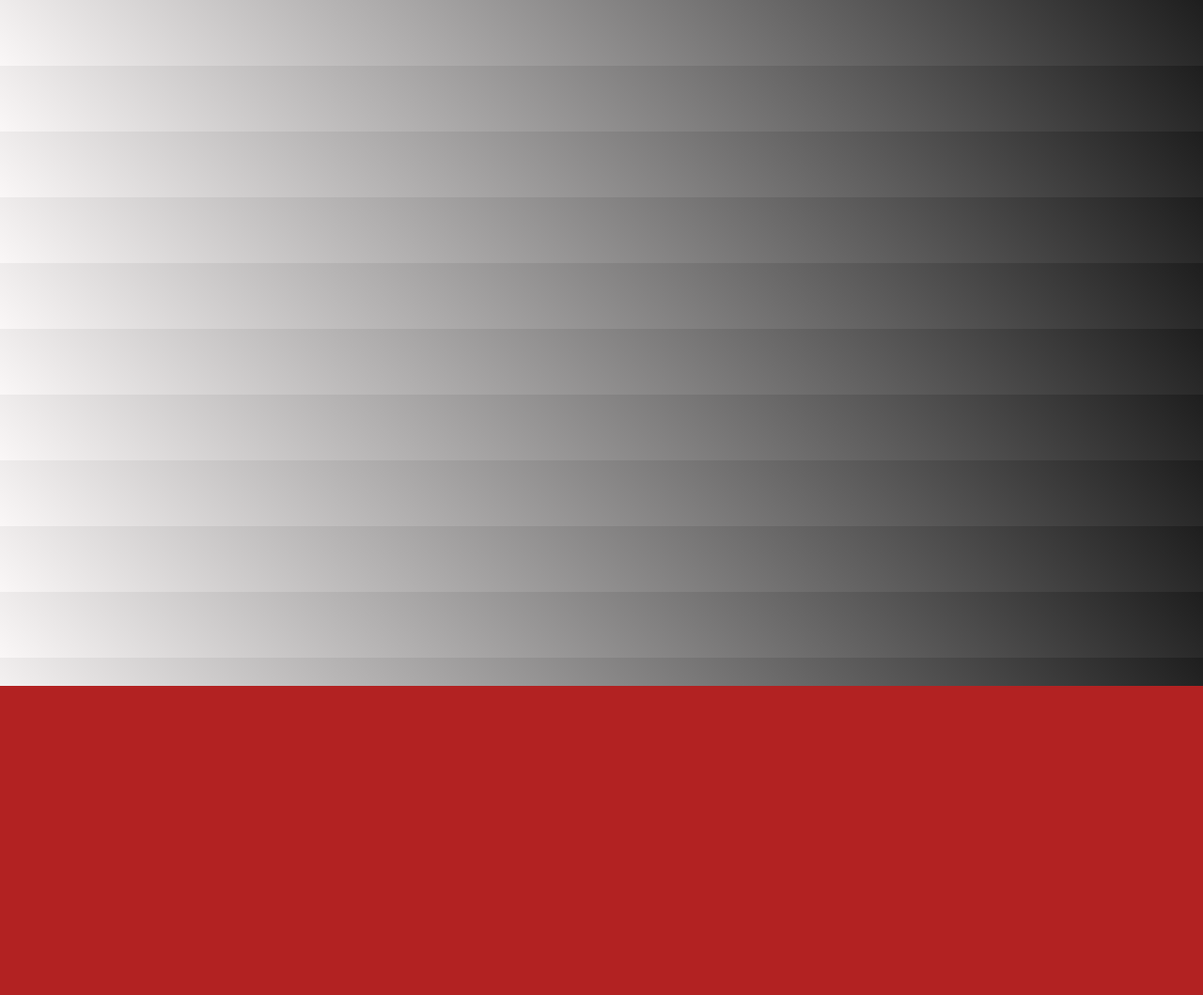
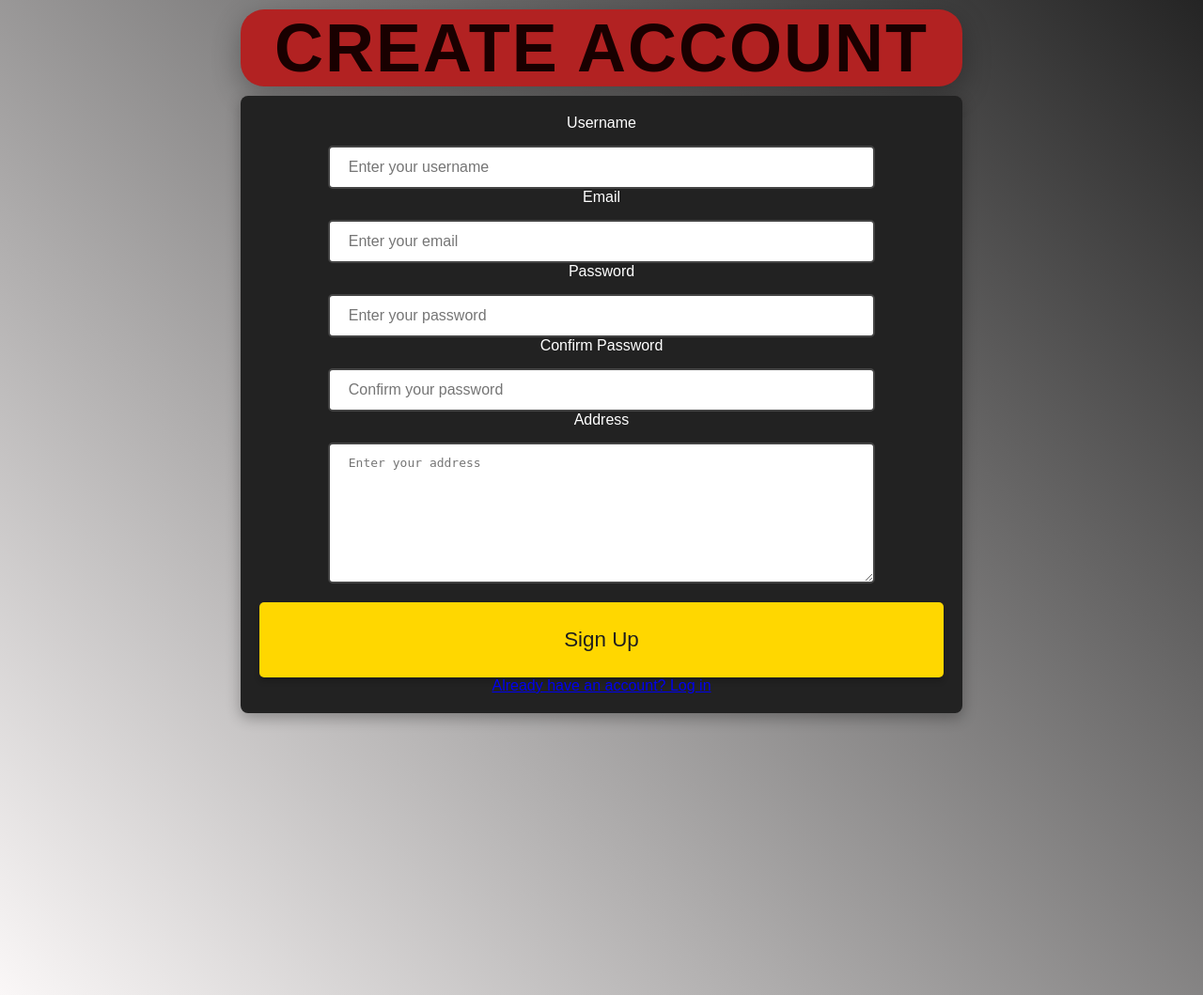
Before and after one commit to ArmandoMartinez3/dgl104-appdevproj-group6, a Django app: template gymapp/templates/admin/t.create_account.admin.html in a window 1280 px wide. Shown: the part 70-1129 px from the top of the page at 94% size. Before the commit the page ends 800 px from the top, so only its background shows below. Run offline with Django 5.2, Linux system fonts and the light colour scheme; the template is opened without the code that fills it, so the values that code supplies are empty.

Commit message:
added content to the create account pg

```diff
--- a/gymapp/templates/admin/t.create_account.admin.html
+++ b/gymapp/templates/admin/t.create_account.admin.html
@@ -20,5 +20,68 @@
         </div>
       </nav>
     </header>
+    <main>
+      <section class="create-account-container">
+        <h2>Create Account</h2>
+
+        <!-- The Account Form -->
+        <section class="form-container">
+          <form action="#" method="POST">
+            <label for="username">Username</label>
+            <input
+              type="text"
+              id="username"
+              name="username"
+              placeholder="Enter your username"
+              required
+            />
+
+            <label for="email">Email</label>
+            <input
+              type="email"
+              id="email"
+              name="email"
+              placeholder="Enter your email"
+              required
+            />
+
+            <label for="password">Password</label>
+            <input
+              type="password"
+              id="password"
+              name="password"
+              placeholder="Enter your password"
+              required
+            />
+
+            <label for="confirm-password">Confirm Password</label>
+            <input
+              type="password"
+              id="confirm-password"
+              name="confirm-password"
+              placeholder="Confirm your password"
+              required
+            />
+
+            <label for="address">Address</label>
+            <textarea
+              id="address"
+              name="address"
+              placeholder="Enter your address"
+              required
+            ></textarea>
+
+            <div class="button-container">
+              <button type="submit">Sign Up</button>
+            </div>
+
+            <div class="password-link">
+              <a href="#">Already have an account? Log in</a>
+            </div>
+          </form>
+        </section>
+      </section>
+    </main>
+    <footer></footer>
   </body>
 </html>
--- a/gymapp/templates/admin/t_admin_home.css
+++ b/gymapp/templates/admin/t_admin_home.css
@@ -156,6 +156,25 @@
   padding-right: 100px; /* I am trying to push the arrow closer to the word...*/
 }
 
+/* Styling for form input fields (text boxes) */
+form input,
+form textarea {
+  padding: 12px 20px;
+  border-radius: 5px;
+  border: 2px solid #444;
+  background-color: white;
+  color: black;
+  font-size: 1em;
+  width: 80%;
+  box-sizing: border-box;
+  transition: background-color 0.3s ease;
+  margin-top: 15px;
+}
+
+form textarea {
+  height: 150px;
+}
+
 /* Button Styling */
 form .button-container {
   display: flex;
```
